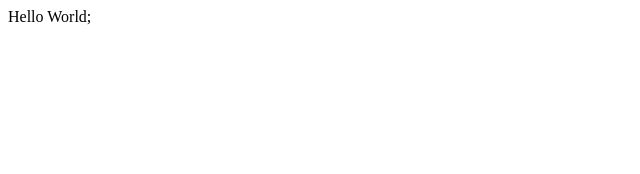
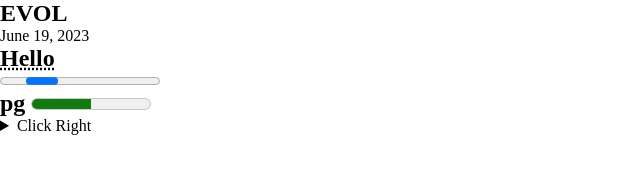
Before and after one commit to Maasuuum/digital-product-ui, a plain HTML site: page index.html in a window 1280 px wide. Shown: the whole page, without its empty margins (0-640 px from the left). Drawn offline with Linux system fonts and the light colour scheme.

Commit message:
some exceptional tags

```diff
--- a/design/style.css
+++ b/design/style.css
@@ -1,3 +1,5 @@
 *{
-    width: auto;
+    /* width: auto; */
+    margin: 0px;
+    padding: 0px;
 }
--- a/index.html
+++ b/index.html
@@ -7,6 +7,23 @@
     <link rel="stylesheet" href="design/style.css">
 </head>
 <body>
-    Hello World;
+    <h2><bdo dir="rtl">LOVE</bdo></h2>
+    <time datetime="11-12-2023">June 19, 2023</time>
+    <h2><abbr title="This is Masum">Hello</abbr></h2>
+    <progress>
+
+    </progress>
+    <h2>
+        <label for="disk">pg</label>
+        <meter id="disk" value="0.5">
+
+        </meter>
+    </h2>
+    <details>
+        <summary>Click Right</summary>
+        <p>
+            Lorem ipsum dolor sit amet, consectetur adipisicing elit. Laborum molestiae, beatae, quisquam quaerat quo recusandae iste veritatis quae neque, pariatur accusantium eligendi. Maiores, ipsum. Totam est fuga molestiae culpa ad!
+        </p>
+    </details>
 </body>
 </html>
```
